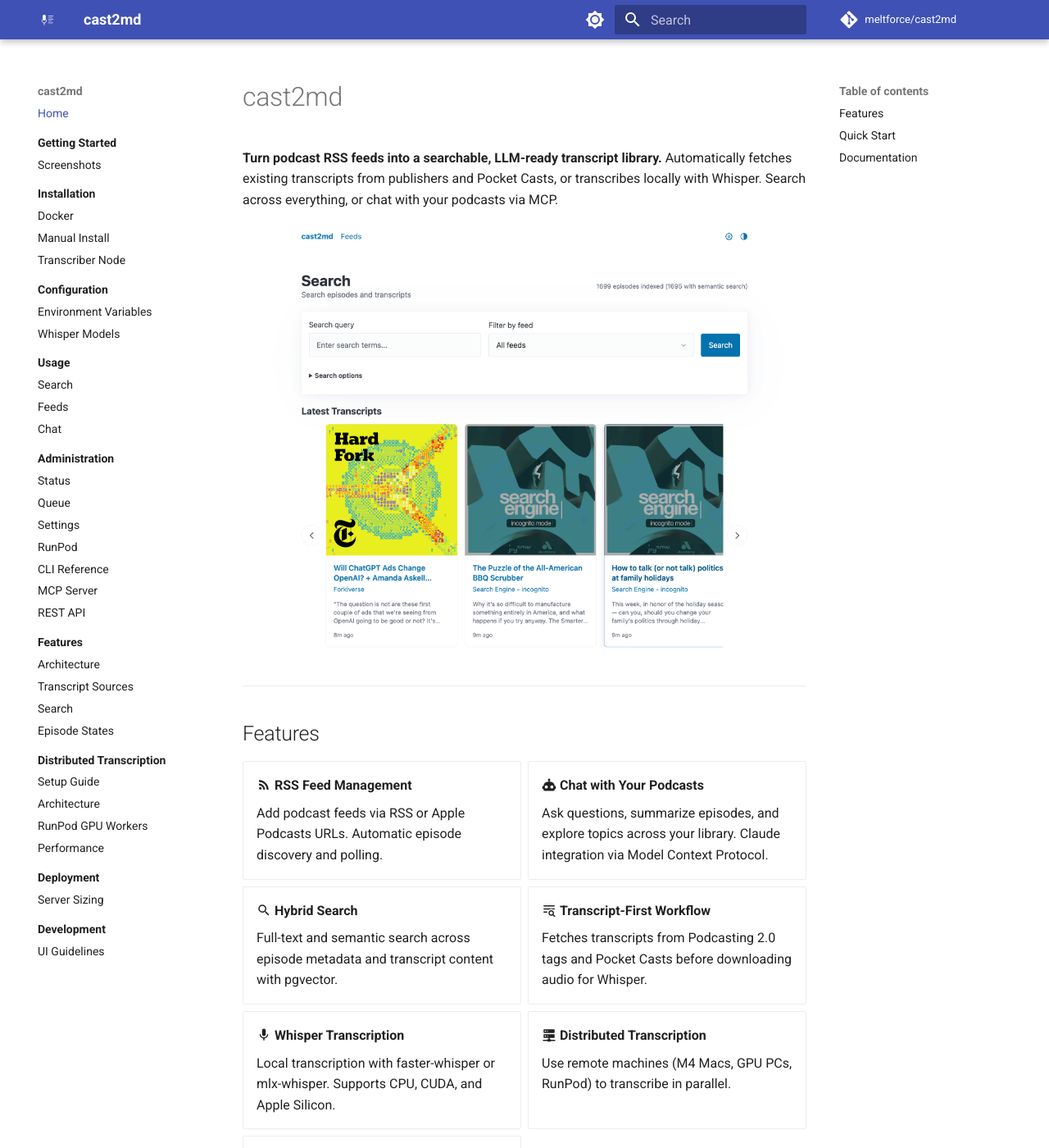
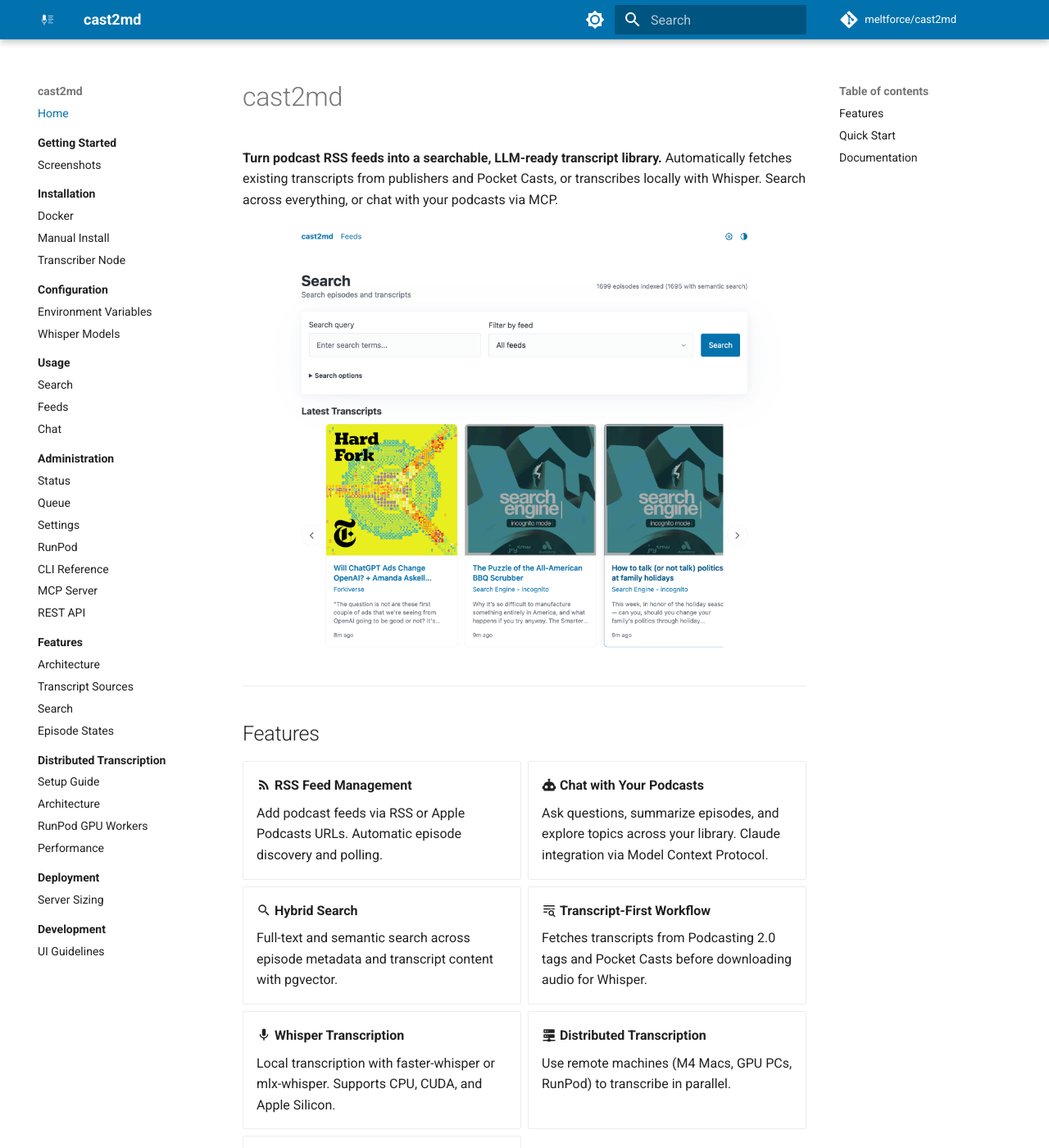
Before and after one commit to meltforce/cast2md, an MkDocs documentation site: the page built from docs/index.md, in a window 1280 px wide and 1400 px high. Shown: the whole window at 82% size. Built offline with MkDocs 1.6.1 and Material for MkDocs 9.7.7, drawn with Linux system fonts in a browser that asks for light colours; comment, search, counter and statistics services are not loaded.

Commit message:
docs: Match app primary color #0172AD across logo and theme
Update logo SVG, favicon, and OG image background from Material indigo
to Pico CSS primary blue (#0172AD). Set docs theme to custom palette
with the same color for header, links, and accents.

Co-Authored-By: Claude Opus 4.5 <noreply@anthropic.com>

```diff
--- a/docs/overrides/main.html
+++ b/docs/overrides/main.html
@@ -11,6 +11,21 @@
 {% endblock %}
 
 {% block extrahead %}
+  <style>
+    :root,
+    [data-md-color-scheme="default"] {
+      --md-primary-fg-color: #0172AD;
+      --md-primary-fg-color--light: #0189CF;
+      --md-primary-fg-color--dark: #015887;
+      --md-accent-fg-color: #0172AD;
+    }
+    [data-md-color-scheme="slate"] {
+      --md-primary-fg-color: #01AAFF;
+      --md-primary-fg-color--light: #33BBFF;
+      --md-primary-fg-color--dark: #0189CF;
+      --md-accent-fg-color: #01AAFF;
+    }
+  </style>
   <meta property="og:type" content="website">
   {% if page.canonical_url %}
     <meta property="og:url" content="{{ page.canonical_url }}">
--- a/mkdocs.yml
+++ b/mkdocs.yml
@@ -11,14 +11,14 @@ theme:
   favicon: assets/images/favicon.png
   palette:
     - scheme: default
-      primary: indigo
-      accent: indigo
+      primary: custom
+      accent: custom
       toggle:
         icon: material/brightness-7
         name: Switch to dark mode
     - scheme: slate
-      primary: indigo
-      accent: indigo
+      primary: custom
+      accent: custom
       toggle:
         icon: material/brightness-4
         name: Switch to light mode
```
Also changed, not shown: docs/assets/images/favicon-192.png, docs/assets/images/favicon.png, docs/assets/images/logo.svg, docs/assets/images/og-image.png.
